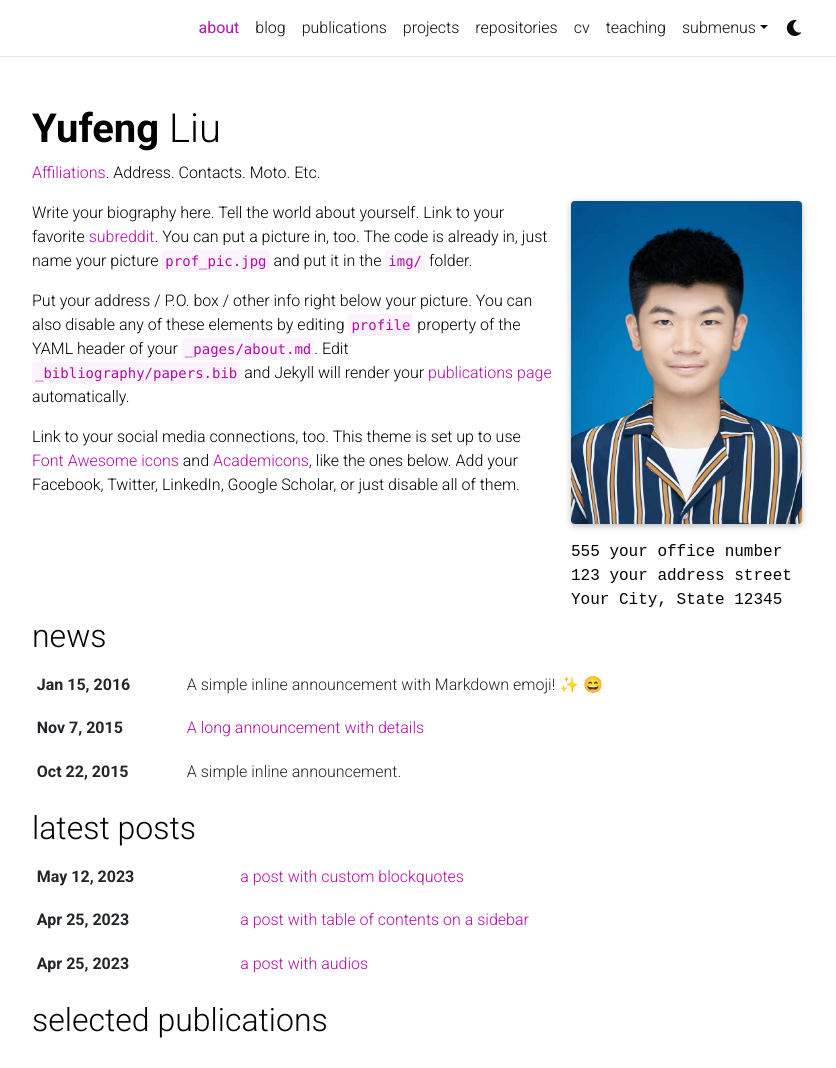
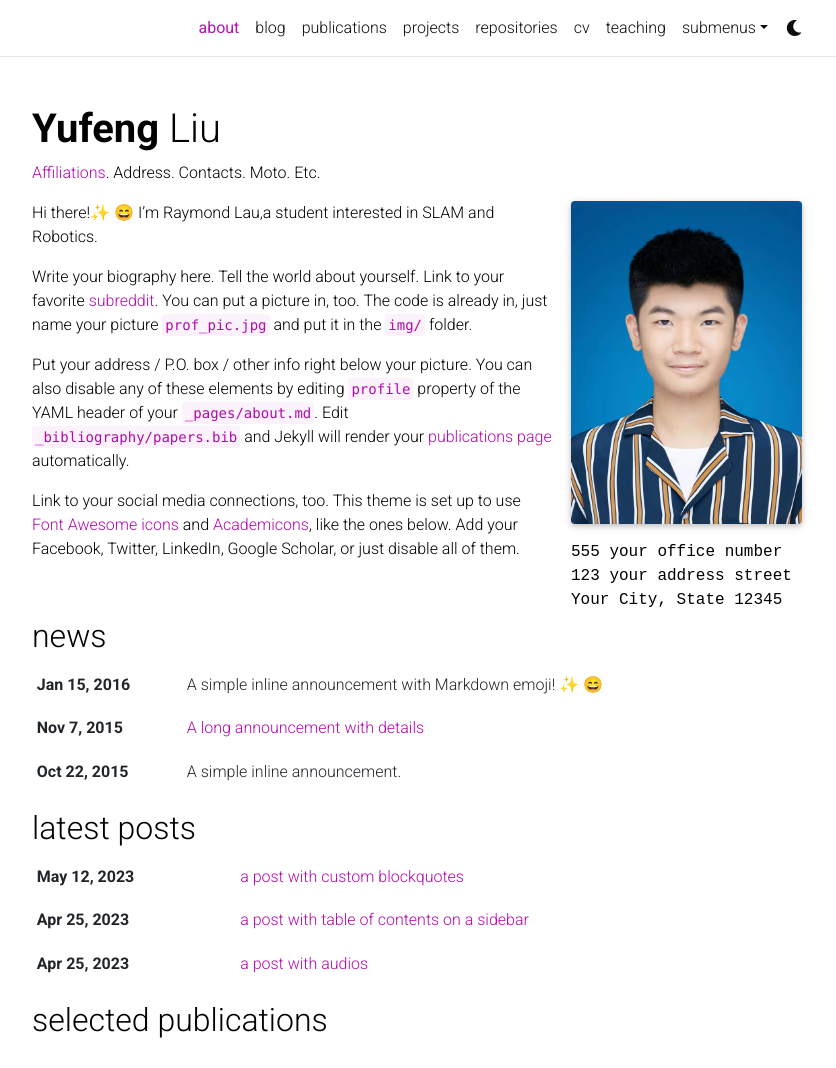
Before and after one commit to raymond-lau-lyf/raymond-lau-lyf.github.io, a Jekyll site: the page built from _pages/about.md, in a window 1280 px wide and 1357 px high, cut to the strip 0-1068 px from the top of the window. Shown: the whole strip, without its empty margins (223-1059 px from the left). Built offline with Jekyll 4.4.1, drawn with Linux system fonts in a browser that asks for light colours; full-size pictures stand in for the smaller copies a plugin makes; emoji names are drawn with the system emoji font; comment, search, counter and statistics services are not loaded; a style sheet for code colours, icons or effects is not loaded.

Commit message:
add emoji test

```diff
--- a/_config.yml
+++ b/_config.yml
@@ -14,7 +14,7 @@ footer_text: >
 keywords: jekyll, jekyll-theme, academic-website, portfolio-website # add your own keywords or leave empty
 
 lang: en # the language of your site (for example: en, fr, cn, ru, etc.)
-icon: ⚛️ # the emoji used as the favicon (alternatively, provide image name in /assets/img/)
+icon: like_emoji.png # the emoji used as the favicon (alternatively, provide image name in /assets/img/)
 
 url: https://raymond-lau-lyf.github.io # the base hostname & protocol for your site
 baseurl: # the subpath of your site, e.g. /blog/
--- a/_pages/about.md
+++ b/_pages/about.md
@@ -19,6 +19,8 @@ selected_papers: true # includes a list of papers marked as "selected={true}"
 social: true  # includes social icons at the bottom of the page
 ---
 
+Hi there!:sparkles: :smile: I'm Raymond Lau,a student interested in SLAM and Robotics.
+
 Write your biography here. Tell the world about yourself. Link to your favorite [subreddit](http://reddit.com). You can put a picture in, too. The code is already in, just name your picture `prof_pic.jpg` and put it in the `img/` folder.
 
 Put your address / P.O. box / other info right below your picture. You can also disable any of these elements by editing `profile` property of the YAML header of your `_pages/about.md`. Edit `_bibliography/papers.bib` and Jekyll will render your [publications page](/al-folio/publications/) automatically.
```
Also changed, not shown: assets/img/like_emoji.png (added).
